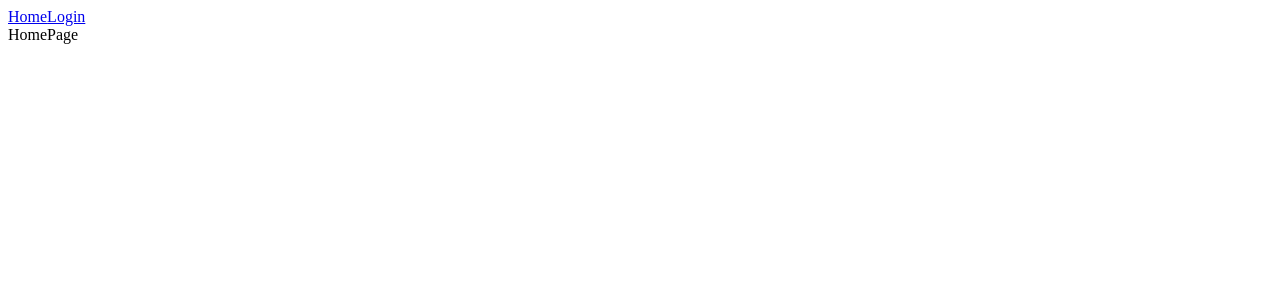
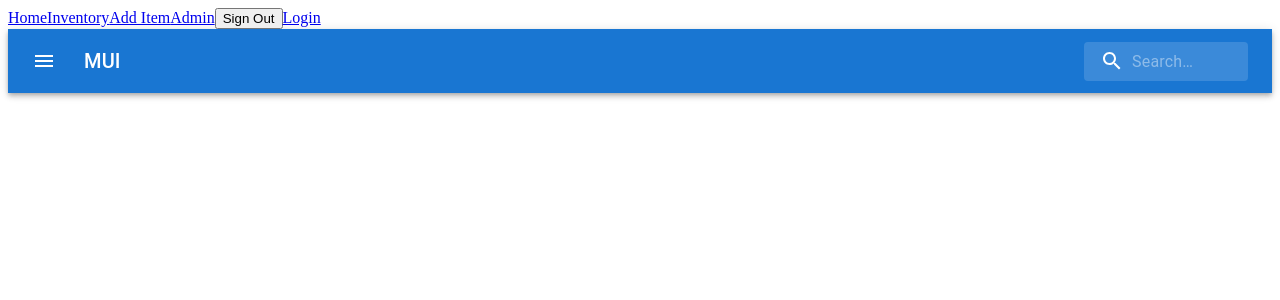
Before and after one commit to brad434/Inventory_App, a React (Vite) app in the folder client/inventory-client/: page / in a window 1280 px wide. Shown: the top 300 px of the page. Built offline with nearby package versions, Linux system fonts and the light colour scheme.

Commit message:
updated frontend navabar , add item file, homepage

```diff
--- a/client/inventory-client/package.json
+++ b/client/inventory-client/package.json
@@ -12,7 +12,8 @@
   "dependencies": {
     "@emotion/react": "^11.13.3",
     "@emotion/styled": "^11.13.0",
-    "@mui/material": "^5.16.7",
+    "@mui/icons-material": "^6.0.0",
+    "@mui/material": "^6.0.0",
     "axios": "^1.7.4",
     "navigate": "^0.3.6",
     "react": "^18.3.1",
--- a/client/inventory-client/src/components/NavBar.jsx
+++ b/client/inventory-client/src/components/NavBar.jsx
@@ -12,7 +12,7 @@ const NavBar = ({ isLoggedIn, isAdmin, handleLogout }) => {
 
   return (
     <nav>
-      <Link to="/">Home</Link>
+      {/* <Link to="/">Home</Link>
       {isLoggedIn && <Link to="/inventory">Inventory</Link>}
       {isLoggedIn && <Link to="/add">Add Item</Link>}
       {isLoggedIn && isAdmin && <Link to="/admin">Admin</Link>}
@@ -20,7 +20,14 @@ const NavBar = ({ isLoggedIn, isAdmin, handleLogout }) => {
         <button onClick={handleSignOut}>Sign Out</button>
       ) : (
         <Link to="/login">Login</Link>
-      )}
+      )} */}
+
+      <Link to="/">Home</Link>
+      {<Link to="/inventory">Inventory</Link>}
+      {<Link to="/add">Add Item</Link>}
+      {<Link to="/admin">Admin</Link>}
+      <button onClick={handleSignOut}>Sign Out</button>
+      {<Link to="/login">Login</Link>}
     </nav>
   );
 };
--- a/client/inventory-client/src/pages/AddItem.jsx
+++ b/client/inventory-client/src/pages/AddItem.jsx
@@ -1,9 +1,44 @@
-import React from 'react'
+// import { useNavigate } from 'react-router';
+import React, { useState } from 'react';
+import { useNavigate } from 'react-router-dom';
+import axios from 'axios';
 
 const AddItem = () => {
+  const [itemName, setItemName] = useState('');
+  const [quantity, setQuantity] = useState('');
+  const [image, setImage] = useState('');
+  const [description, setDescription] = useState('');
+  const [category, setCategory] = useState('');
+  const navigate = useNavigate();
+
+  const handleSubmit = async (e) => {
+    e.preventDefault();
+    const newItem = { itemName, quantity, image, description, category };
+
+    try {
+      const response = await axios.post('http://localhost:5000/inventory/add', newItem);
+      if (response.status === 201) {
+        alert('Item added successfully!');
+        navigate('/inventory')
+      }
+    } catch (error) {
+      console.error('There was an error adding the item:', error);
+    }
+  };
+
   return (
-    <div>AddItem</div>
-  )
-}
+    <div>
+      <h2>Add New Item</h2>
+      <form onSubmit={handleSubmit}>
+        <input type="text" value={itemName} onChange={(e) => setItemName(e.target.value)} placeholder="Item Name" required />
+        <input type="number" value={quantity} onChange={(e) => setQuantity(e.target.value)} placeholder="Quantity" required />
+        <input type="text" value={description} onChange={(e) => setDescription(e.target.value)} placeholder="Description" />
+        <input type="text" value={image} onChange={(e) => setImage(e.target.value)} placeholder="Image Link" />
+        <input type="text" value={category} onChange={(e) => setCategory(e.target.value)} placeholder="Category" required />
+        <button type="submit">Add Item</button>
+      </form>
+    </div>
+  );
+};
 
-export default AddItem
+export default AddItem;
--- a/client/inventory-client/src/pages/HomePage.jsx
+++ b/client/inventory-client/src/pages/HomePage.jsx
@@ -127,12 +127,102 @@
 //   );
 // }
 
-import React from 'react'
+// import React from 'react'
 
-const HomePage = () => {
+// const HomePage = () => {
+//   return (
+//     <div>HomePage</div>
+//   )
+// }
+
+// export default HomePage
+
+import * as React from 'react';
+import { styled, alpha } from '@mui/material/styles';
+import AppBar from '@mui/material/AppBar';
+import Box from '@mui/material/Box';
+import Toolbar from '@mui/material/Toolbar';
+import IconButton from '@mui/material/IconButton';
+import Typography from '@mui/material/Typography';
+import InputBase from '@mui/material/InputBase';
+import MenuIcon from '@mui/icons-material/Menu';
+import SearchIcon from '@mui/icons-material/Search';
+
+const Search = styled('div')(({ theme }) => ({
+  position: 'relative',
+  borderRadius: theme.shape.borderRadius,
+  backgroundColor: alpha(theme.palette.common.white, 0.15),
+  '&:hover': {
+    backgroundColor: alpha(theme.palette.common.white, 0.25),
+  },
+  marginLeft: 0,
+  width: '100%',
+  [theme.breakpoints.up('sm')]: {
+    marginLeft: theme.spacing(1),
+    width: 'auto',
+  },
+}));
+
+const SearchIconWrapper = styled('div')(({ theme }) => ({
+  padding: theme.spacing(0, 2),
+  height: '100%',
+  position: 'absolute',
+  pointerEvents: 'none',
+  display: 'flex',
+  alignItems: 'center',
+  justifyContent: 'center',
+}));
+
+const StyledInputBase = styled(InputBase)(({ theme }) => ({
+  color: 'inherit',
+  width: '100%',
+  '& .MuiInputBase-input': {
+    padding: theme.spacing(1, 1, 1, 0),
+    // vertical padding + font size from searchIcon
+    paddingLeft: `calc(1em + ${theme.spacing(4)})`,
+    transition: theme.transitions.create('width'),
+    [theme.breakpoints.up('sm')]: {
+      width: '12ch',
+      '&:focus': {
+        width: '20ch',
+      },
+    },
+  },
+}));
+
+export default function SearchAppBar() {
   return (
-    <div>HomePage</div>
-  )
+    <Box sx={{ flexGrow: 1 }}>
+      <AppBar position="static">
+        <Toolbar>
+          <IconButton
+            size="large"
+            edge="start"
+            color="inherit"
+            aria-label="open drawer"
+            sx={{ mr: 2 }}
+          >
+            <MenuIcon />
+          </IconButton>
+          <Typography
+            variant="h6"
+            noWrap
+            component="div"
+            sx={{ flexGrow: 1, display: { xs: 'none', sm: 'block' } }}
+          >
+            MUI
+          </Typography>
+          <Search>
+            <SearchIconWrapper>
+              <SearchIcon />
+            </SearchIconWrapper>
+            <StyledInputBase
+              placeholder="Search…"
+              inputProps={{ 'aria-label': 'search' }}
+            />
+          </Search>
+        </Toolbar>
+      </AppBar>
+    </Box>
+  );
 }
-
-export default HomePage
--- a/client/inventory-client/src/pages/UpdateItem.jsx
+++ b/client/inventory-client/src/pages/UpdateItem.jsx
@@ -1,9 +1,43 @@
-import React from 'react'
+import React, { useState, useEffect } from 'react';
+import axios from 'axios';
+import { useParams } from 'react-router-dom';
 
 const UpdateItem = () => {
+  const { id } = useParams();
+  const [item, setItem] = useState(null);
+  const [quantity, setQuantity] = useState('');
+
+  useEffect(() => {
+    const fetchItem = async () => {
+      const response = await axios.get(`http://localhost:5000/inventory/${id}`);
+      setItem(response.data);
+      setQuantity(response.data.quantity);
+    };
+    fetchItem();
+  }, [id]);
+
+  const handleUpdate = async (e) => {
+    e.preventDefault();
+    try {
+      await axios.put(`http://localhost:5000/inventory/${id}/update`, { quantity });
+      alert('Quantity updated successfully!');
+    } catch (error) {
+      console.error('There was an error updating the quantity:', error);
+    }
+  };
+
+  if (!item) return <div>Loading...</div>;
+
   return (
-    <div>UpdateItem</div>
-  )
-}
+    <div>
+      <h2>Update Item Quantity</h2>
+      <form onSubmit={handleUpdate}>
+        <p>{item.itemName}</p>
+        <input type="number" value={quantity} onChange={(e) => setQuantity(e.target.value)} />
+        <button type="submit">Update Quantity</button>
+      </form>
+    </div>
+  );
+};
 
-export default UpdateItem
+export default UpdateItem;
```
Also changed, not shown: 1 other file (tests, documents, lock files or other folders).
